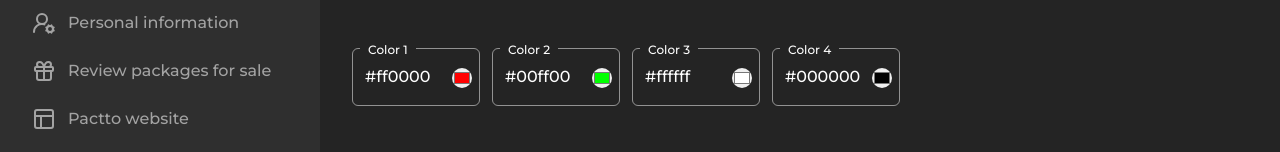
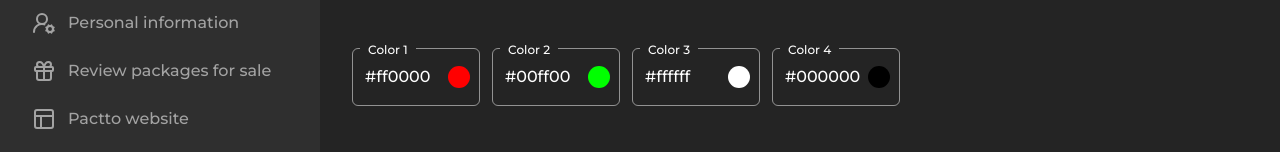
Before and after one commit to codi-Andre/pactto, a React (Vite) app: page /review-settings in a window 1280 px wide. Shown: the part 488-640 px from the top of the page. Built offline with nearby package versions, Linux system fonts and the light colour scheme.

Commit message:
fix: incorrect behavior on color picker

```diff
--- a/src/components/ui/color-picker.tsx
+++ b/src/components/ui/color-picker.tsx
@@ -21,7 +21,7 @@ export function ColorPicker({ color, label, setColor }: ColorPickerProps) {
         {label}
       </span>
       <input
-        className="absolute right-2 top-5 h-5 w-5 rounded-full border-none outline-none hover:cursor-pointer focus:outline-none"
+        className="color-picker"
         type="color"
         value={color}
         onChange={(e) => setColor(e.target.value)}
--- a/src/index.css
+++ b/src/index.css
@@ -71,3 +71,29 @@
     overflow-x: hidden;
   }
 }
+
+@layer components {
+  .color-picker {
+    appearance: none;
+    -moz-appearance: none;
+    -webkit-appearance: none;
+
+    background-color: transparent;
+    border-radius: 9999px;
+    height: 30px;
+    width: 26px;
+
+    cursor: pointer;
+    position: absolute;
+    top: 14px;
+    right: 8px;
+  }
+  .color-picker::-webkit-color-swatch {
+    border-radius: 9999px;
+    border: none;
+  }
+  .color-picker::-moz-color-swatch {
+    border-radius: 9999px;
+    border: none;
+  }
+}
```
